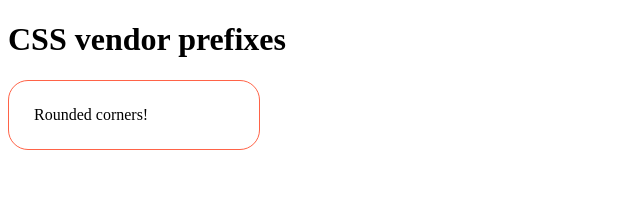
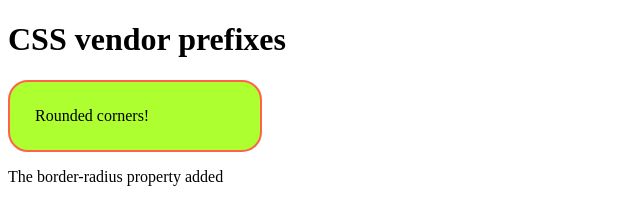
Before and after one commit to jamintowebdev/css-vendor-prefixes, a plain HTML site: page index.html in a window 1280 px wide. Shown: the whole page, without its empty margins (0-640 px from the left). Drawn offline with Linux system fonts and the light colour scheme.

Commit message:
first paragraph in html after the div  and bg color added in css

```diff
--- a/index.html
+++ b/index.html
@@ -12,5 +12,6 @@
     <div class="round">
         Rounded corners!
     </div>
+    <p>The border-radius property added</p>
 </body>
 </html>
--- a/style.css
+++ b/style.css
@@ -4,7 +4,8 @@
     -o-border-radius: 20px;
     -ms-border-radius: 20px;
     border-radius: 20px;
-    border: 1px solid tomato;
+    border: 2px solid tomato;
+    background-color: greenyellow;
     width: 200px;
     padding: 25px;
 }
```
